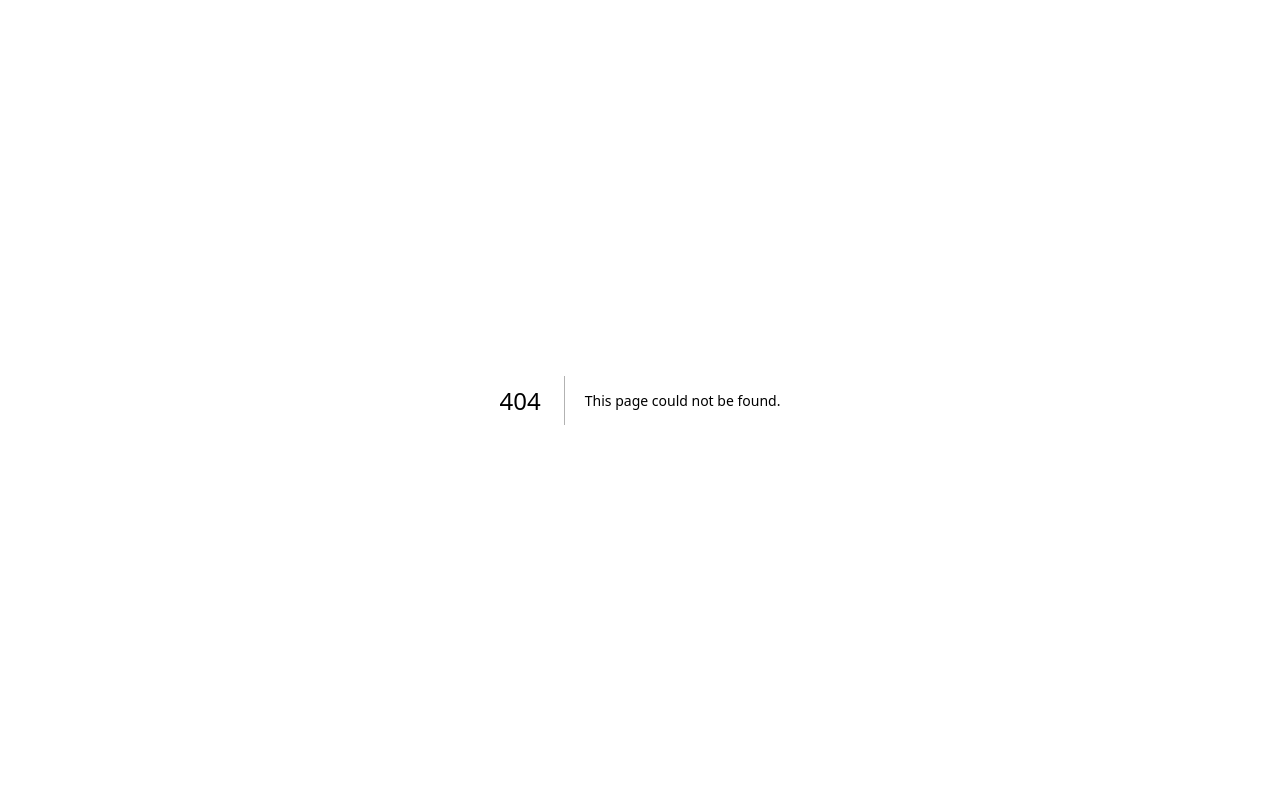
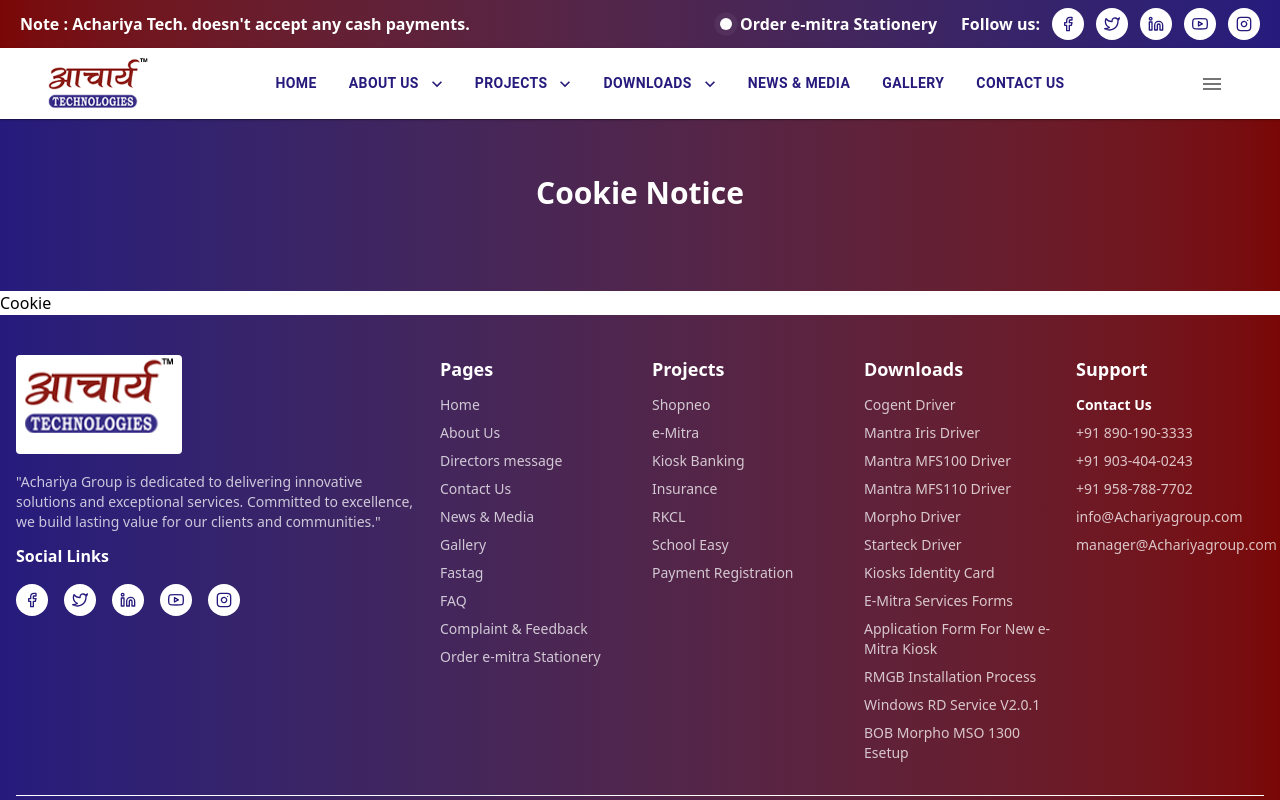
Before and after one commit to Acharya-Group/acharya-group, a Next.js app: page /cookie-notice in a window 1280 px wide. Before the commit this address had no page. Shown: the top 800 px of the page. Built offline with nearby package versions, Linux system fonts and the light colour scheme.

Commit message:
order statisnory button in progress

```diff
--- /dev/null
+++ b/src/app/cookie-notice/page.tsx
@@ -0,0 +1,16 @@
+import Header from '@/componets/layout/Header'
+import CommonHero from '@/componets/sections/CommonHero'
+import Cookie from '@/componets/sections/Cookie'
+import React from 'react'
+
+const page = () => {
+  return (
+    <>
+    <Header/>
+    <CommonHero title="Cookie Notice"/>
+    <Cookie/>
+    </>
+  )
+}
+
+export default page
--- a/src/componets/layout/Header.tsx
+++ b/src/componets/layout/Header.tsx
@@ -54,7 +54,7 @@
         <Toolbar sx={{ justifyContent: "space-between", px: { xs: 2, md: 6 }, py: { xs: 1 } }}>
           {/* Logo */}
           <Link href="/" className="flex items-center">
-            <Image src="/images/logo.png" alt="Company Logo" width={100} height={40} />
+            <Image className="object-cover" src="/images/logo.png" alt="Company Logo" width={100} height={40} />
           </Link>
 
           {/* Desktop Nav */}
--- /dev/null
+++ b/src/componets/sections/Cookie.tsx
@@ -0,0 +1,9 @@
+import React from 'react'
+
+const Cookie = () => {
+  return (
+    <div>Cookie</div>
+  )
+}
+
+export default Cookie
--- a/src/componets/sections/Hero.tsx
+++ b/src/componets/sections/Hero.tsx
@@ -65,13 +65,13 @@
       {/* Navigation Buttons */}
       <button
         aria-label="left arrow"
-        className="hero-prev absolute left-4 top-1/2 -translate-y-1/2 z-10 bg-primary p-3 rounded-full shadow text-white sm:h-10 sm:w-10 h-8 w-8 flex justify-center items-center cursor-pointer hover:bg-secondary transition-all duration-300"
+        className="hero-prev absolute left-4 top-1/2 -translate-y-1/2 z-10 bg-primary p-1 sm:p-3 rounded-full shadow text-white sm:h-10 sm:w-10 h-8 w-8 flex justify-center items-center cursor-pointer hover:bg-secondary transition-all duration-300"
       >
         <FiArrowLeft />
       </button>
       <button
         aria-label="right arrow"
-        className="hero-next absolute right-4 top-1/2 -translate-y-1/2 z-10 bg-primary p-3 rounded-full shadow text-white sm:h-10 sm:w-10 h-8 w-8 flex justify-center items-center cursor-pointer hover:bg-secondary transition-all duration-300"
+        className="hero-next absolute right-4 top-1/2 -translate-y-1/2 z-10 bg-primary p-1 sm:p-3 rounded-full shadow text-white sm:h-10 sm:w-10 h-8 w-8 flex justify-center items-center cursor-pointer hover:bg-secondary transition-all duration-300"
       >
         <FiArrowRight />
       </button>
--- a/src/componets/sections/OrderStationery.tsx
+++ b/src/componets/sections/OrderStationery.tsx
@@ -219,7 +219,7 @@
                 <button
                   type="button"
                   onClick={addItem}
-                  className="w-full bg-green-500 text-white px-4 py-3 rounded-lg hover:bg-green-600 transition-colors flex items-center justify-center"
+                  className="w-full bg-primary text-white px-4 py-3 rounded-lg hover:bg-green-600 transition-colors flex items-center justify-center"
                 >
                   <svg xmlns="http://www.w3.org/2000/svg" className="h-5 w-5 mr-2" viewBox="0 0 20 20" fill="currentColor">
                     <path fillRule="evenodd" d="M10 5a1 1 0 011 1v3h3a1 1 0 110 2h-3v3a1 1 0 11-2 0v-3H6a1 1 0 110-2h3V6a1 1 0 011-1z" clipRule="evenodd" />
@@ -280,7 +280,7 @@
             <button
               type="submit"
               disabled={isSubmitting}
-              className={`px-6 py-2 rounded-lg text-white font-medium text-lg ${isSubmitting ? 'bg-primary' : 'bg-primary hover:bg-secondary cursor-pointer'} transition-colors flex items-center justify-center mx-auto`}
+              className={`px-6 py-2 rounded-lg text-white font-medium text-lg ${isSubmitting ? 'bg-gradient-to-r duration-300 from-[#261b7d] to-[#7a0706] hover:from-[#7a0706] hover:to-[#261b7d]' : 'bg-gradient-to-r duration-300 from-[#261b7d] to-[#7a0706] hover:from-[#7a0706] hover:to-[#261b7d]'} transition-colors flex items-center justify-center mx-auto`}
             >
               {isSubmitting ? (
                 <>
```
